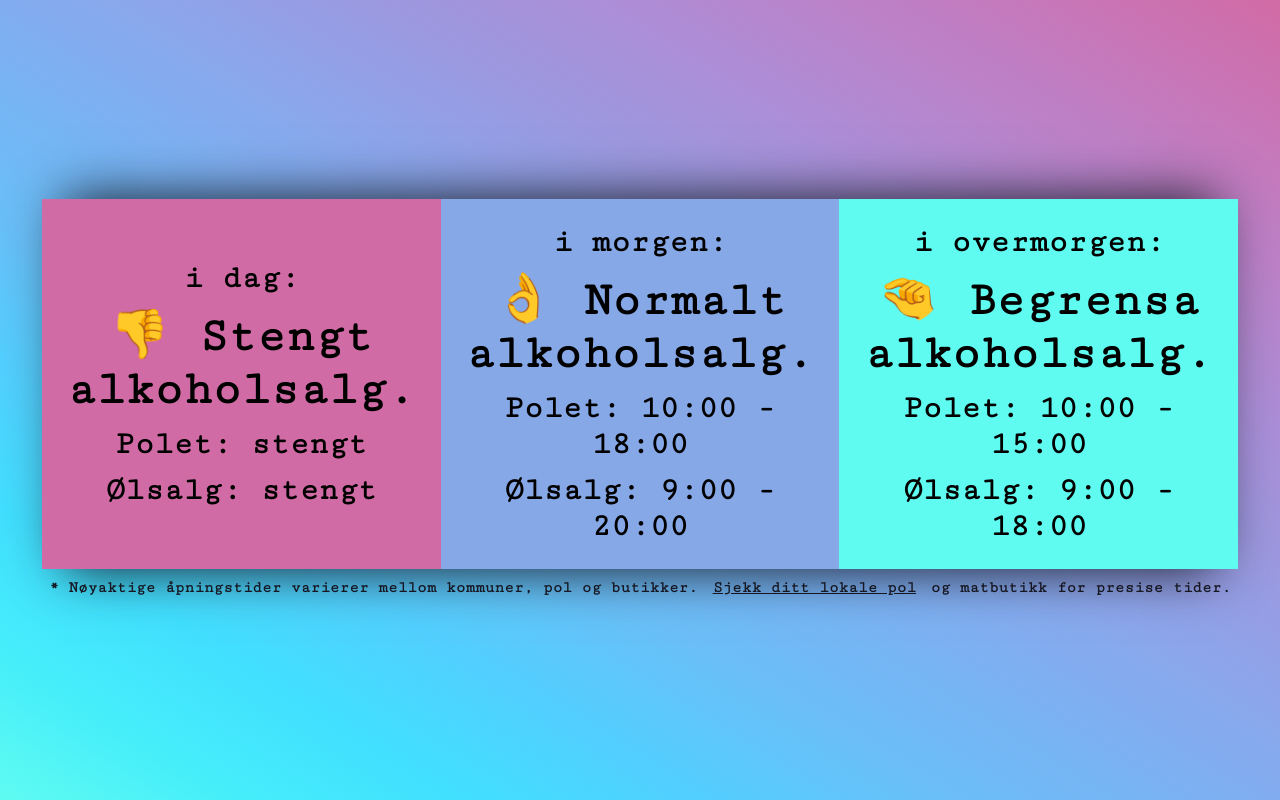
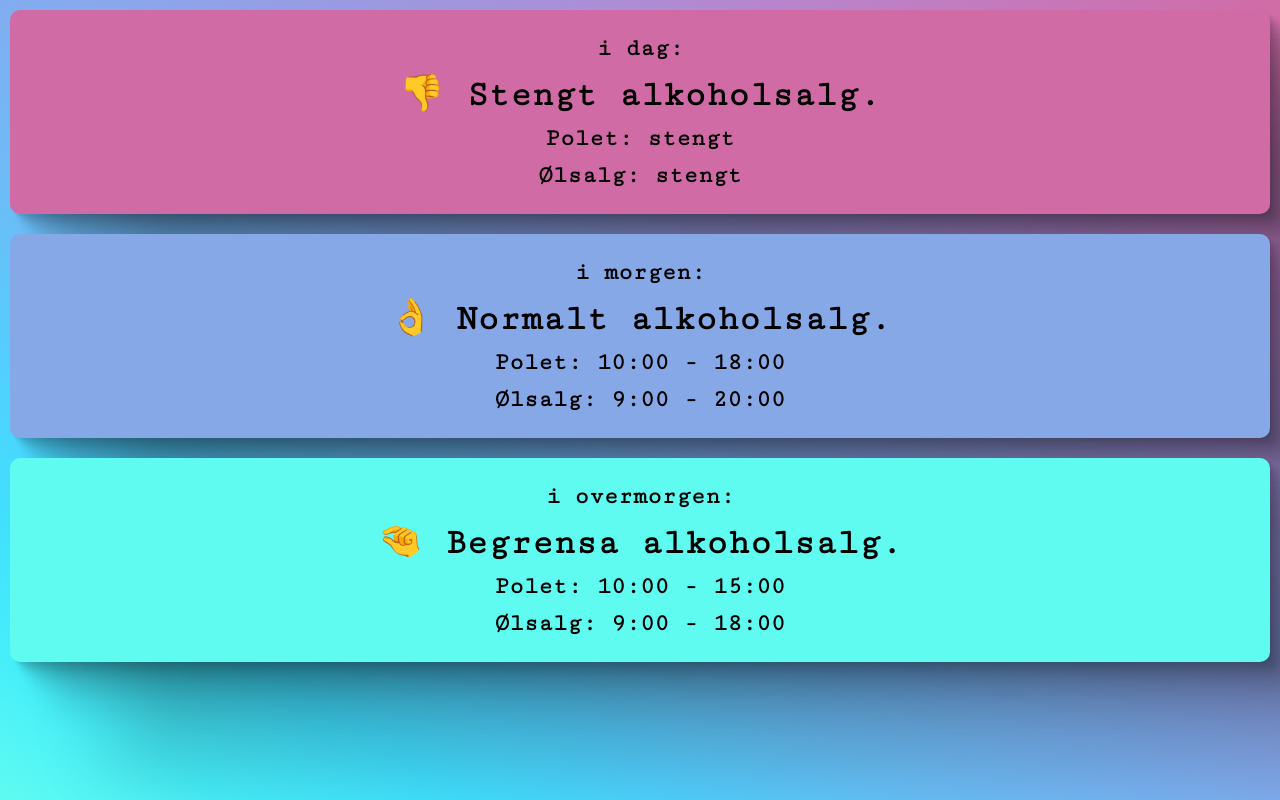
Before and after one commit to tantepose/alkoholsalg, a plain HTML site: page index.html in a window 1280 px wide. Drawn offline with Linux system fonts and the light colour scheme.

Commit message:
seperating cards, making shadows

```diff
--- a/style.css
+++ b/style.css
@@ -21,6 +21,7 @@ html,body
     height: 100%;
 
     background-image: linear-gradient(to left bottom, #d16ba5, #c777b9, #ba83ca, #aa8fd8, #9a9ae1, #8aa7ec, #79b3f4, #69bff8, #52cffe, #41dfff, #46eefa, #5ffbf1);
+
 }
 
 .page
@@ -46,7 +47,6 @@ html,body
     padding: 0px;
     width: 90%;
 
-    box-shadow: 0px 0px 50px var(--text-color);
 }
 
 .item
@@ -57,8 +57,24 @@ html,body
     justify-content: center;
     align-items: center;
 
-    margin: 0px;
+
     padding: 20px;
+
+    border-radius: 10px;
+    margin: 10px;
+
+    box-shadow:
+    2.8px 2.8px 2.2px rgba(0, 0, 0, 0.056),
+    6.7px 6.7px 5.3px rgba(0, 0, 0, 0.081),
+    12.5px 12.5px 10px rgba(0, 0, 0, 0.1),
+    22.3px 22.3px 17.9px rgba(0, 0, 0, 0.119),
+    41.8px 41.8px 33.4px rgba(0, 0, 0, 0.144),
+    100px 100px 80px rgba(0, 0, 0, 0.2)
+  ;
+
+;
+
+
 }
 
 #today
@@ -113,7 +129,7 @@ h4, a
 
 
 /* mobil */
-@media screen and (max-width: 1000px)
+@media screen and (max-width: 1300px)
 {
     body
     {
@@ -133,10 +149,6 @@ h4, a
         margin: 0px;
     }
 
-    .item
-    {
-        width: 100%;
-    }
 
     #disclaimer
     {
```
